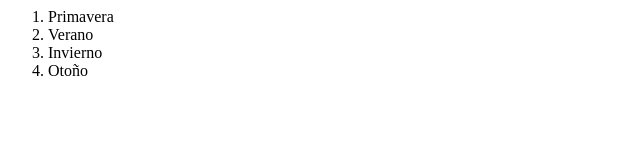
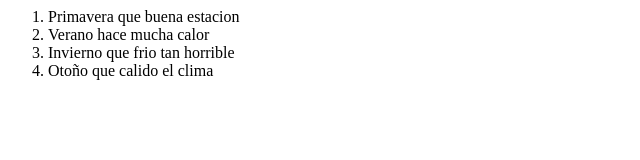
Before and after one commit to Darwin-max/-projectsDev, a plain HTML site: page index.html in a window 1280 px wide. Shown: the whole page, without its empty margins (0-640 px from the left). Drawn offline with Linux system fonts and the light colour scheme.

Commit message:
feat: :sparkles: Se agregaron descripciones a las estaciones

```diff
--- a/index.html
+++ b/index.html
@@ -1,6 +1,6 @@
- <ol>
-        <li>Primavera</li>
-        <li>Verano</li>
-        <li>Invierno</li>
-        <li>Otoño</li>
-    </ol>
+<ol>
+    <li>Primavera que buena estacion</li>
+    <li>Verano hace mucha calor</li>
+    <li>Invierno que frio tan horrible</li>
+    <li>Otoño que calido el clima</li>
+</ol>
```
